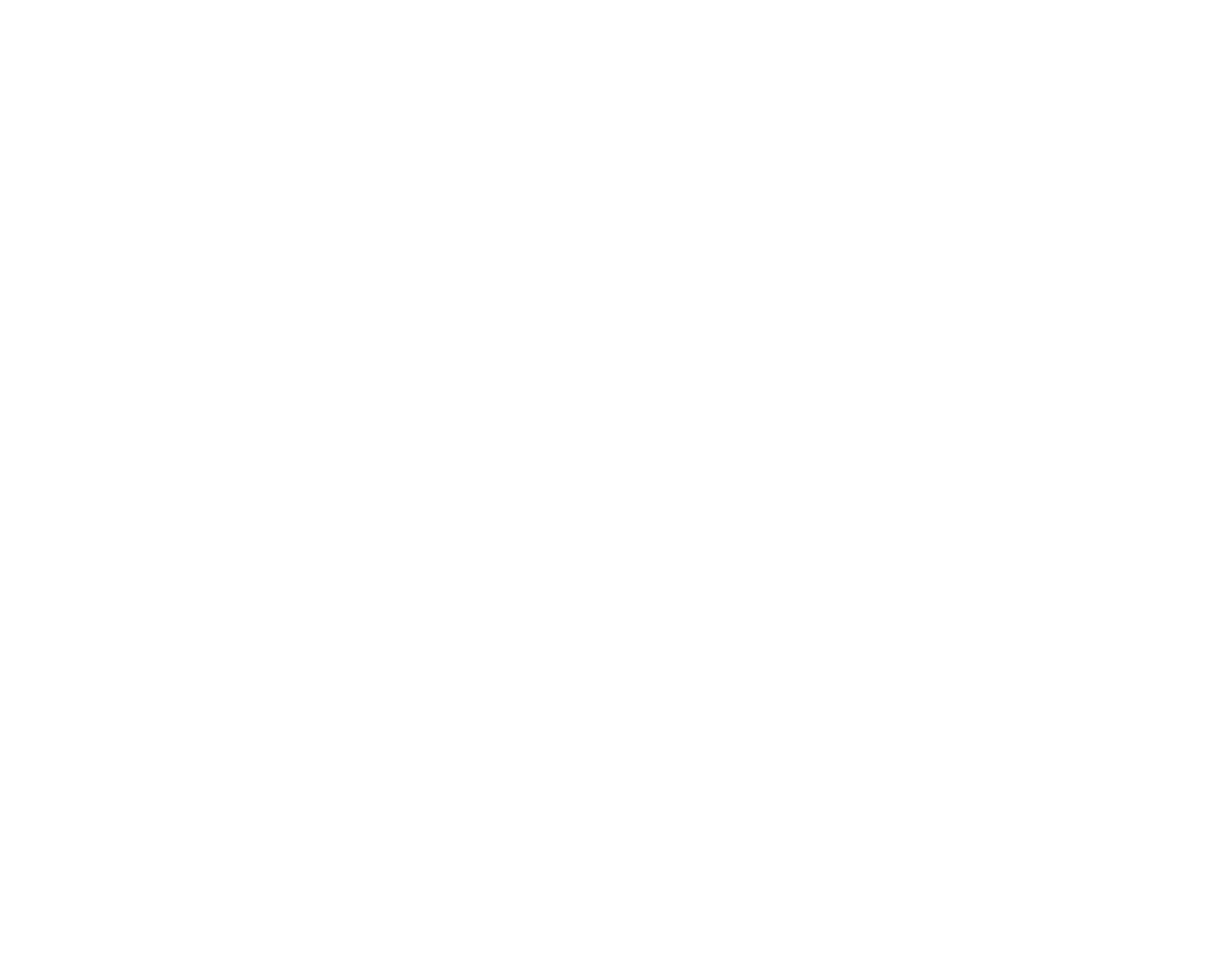
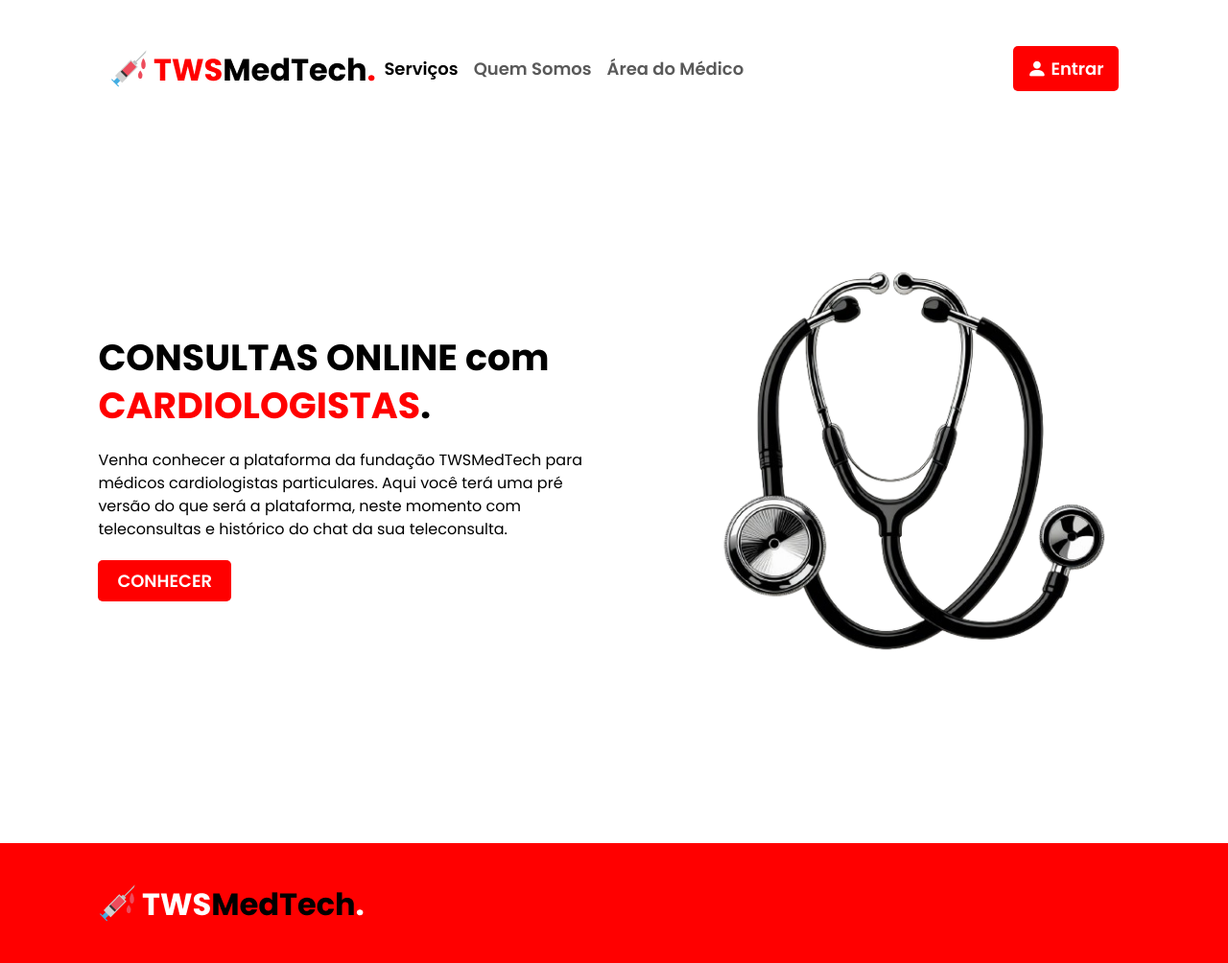
Before and after one commit to EricPfeuti/tws-med-tech, a website: page index.html in a window 1280 px wide. Shown: the whole page at 96% size. Before the commit the page ends 800 px from the top, so only its background shows below. Drawn offline with nearby package versions, Linux system fonts and the light colour scheme.

Commit message:
Landing Page - 22/07

```diff
--- a/index.html
+++ b/index.html
@@ -1,15 +1,97 @@
 <!DOCTYPE html>
 <html lang="pt-br">
+
 <head>
     <meta charset="UTF-8">
     <meta name="viewport" content="width=device-width, initial-scale=1.0">
     <title>TWSMedTech - Início</title>
 
+    <!-- CSS -->
+    <link rel="stylesheet" href="style/reset.css">
+    <link rel="stylesheet" href="style/style.css">
+
+    <!-- BootStrap Icons -->
+    <link rel="stylesheet" href="https://cdn.jsdelivr.net/npm/bootstrap-icons@1.13.1/font/bootstrap-icons.min.css">
+
+    <!-- BootStrap -->
+    <link href="https://cdn.jsdelivr.net/npm/bootstrap@5.3.7/dist/css/bootstrap.min.css" rel="stylesheet"
+        integrity="sha384-LN+7fdVzj6u52u30Kp6M/trliBMCMKTyK833zpbD+pXdCLuTusPj697FH4R/5mcr" crossorigin="anonymous">
+
     <link rel="shortcut icon" href="images/logoMiniaturaTWSMedTech.png" type="image/x-icon">
 </head>
+
 <body>
 
+    <header>
+        <nav class="navbar navbar-expand-lg">
+            <div class="container-fluid">
+                <img src="images/logoTWSMedTechPreto.png" alt="logo" id="logoNormal">
+                <button id="btn-menu" class="navbar-toggler" type="button" data-bs-toggle="collapse"
+                    data-bs-target="#navbarSupportedContent" aria-controls="navbarSupportedContent"
+                    aria-expanded="false" aria-label="Toggle navigation">
+                    <span class="navbar-toggler-icon"></span>
+                </button>
+                <div class="collapse navbar-collapse" id="navbarSupportedContent">
+                    <ul class="navbar-nav me-auto mb-2 mb-lg-0">
+                        <li class="nav-item">
+                            <a class="nav-link active" aria-current="page" href="/">Serviços</a>
+                        </li>
+                        <li class="nav-item">
+                            <a class="nav-link" href="#">Quem Somos</a>
+                        </li>
+                        <li class="nav-item">
+                            <a class="nav-link" href="#">Área do Médico</a>
+                        </li>
+                    </ul>
+                    <div id="btn-entrar">
+                    <a href="#">
+                        <button><i class="bi bi-person-fill"></i> Entrar</button>
+                    </a>
+                </div>
+                </div>
 
+            </div>
+        </nav>
+    </header><br>
+
+    <main>
+        <section id="topo-do-site" class="topo-do-site">
+            <div class="interface">
+                <div class="flex">
+                    <div class="txt-topo-site">
+                        <h1>CONSULTAS ONLINE com <span>CARDIOLOGISTAS</span>.</h1>
+                        <p>Venha conhecer a plataforma da fundação TWSMedTech para médicos cardiologistas particulares.
+                            Aqui você terá uma pré versão do que será a plataforma, neste momento com teleconsultas e
+                            histórico do chat da sua teleconsulta.</p>
+                        <div id="btn-conhecer">
+                            <a href="#">
+                                <button type="button">CONHECER</button>
+                            </a>
+                        </div>
+                    </div>
+                    <div class="img-topo-site">
+                        <img src="images/estetoscopia-img.png">
+                    </div>
+                </div>
+            </div><br><br><br>
+        </section>
+    </main>
+
+    <footer>
+        <div class="interface">
+            <div class="flex">
+                <div class="img-footer">
+                    <a href="#"><img src="images/logoTWSMedTechBranco.png" alt="logoTWSMedTechBranco"></a>
+                </div>
+            </div>
+        </div>
+    </footer>
 
 </body>
+
+<!-- BootStrap -->
+<script src="https://cdn.jsdelivr.net/npm/bootstrap@5.3.7/dist/js/bootstrap.bundle.min.js"
+    integrity="sha384-ndDqU0Gzau9qJ1lfW4pNLlhNTkCfHzAVBReH9diLvGRem5+R9g2FzA8ZGN954O5Q"
+    crossorigin="anonymous"></script>
+
 </html>
--- a/public/style/reset.css
+++ b/public/style/reset.css
@@ -0,0 +1,48 @@
+@import url('https://fonts.googleapis.com/css2?family=Poppins:ital,wght@0,100;0,200;0,300;0,400;0,500;0,600;0,700;0,800;0,900;1,100;1,200;1,300;1,400;1,500;1,600;1,700;1,800;1,900&display=swap');
+
+* {
+    font-family: "Poppins", sans-serif;
+    box-sizing: border-box;
+    margin: 0;
+    padding: 0;
+}
+
+span{
+    color: #FF0000;
+}
+
+#btn-conhecer button{
+    padding: 8px 20px;
+    font-size: 18px;
+    font-weight: 600;
+    background-color: #FF0000;
+    border: 0;
+    border-radius: 5px;
+    cursor: pointer;
+    transition: .2s;
+    color: #fff;
+}
+
+#btn-entrar button{
+    display: flex;
+    align-items: center;
+    justify-content: center;
+    gap: 4px;
+    padding: 8px 15px;
+    font-size: 18px;
+    font-weight: 600;
+    background-color: #FF0000;
+    border-radius: 5px;
+    border: 0;
+    transition: .2s;
+    color: #fff;
+    cursor: pointer;
+}
+
+#btn-entrar a{
+    text-decoration: none;
+}
+
+#btn-entrar button i{
+    font-size: 1.3rem;
+}
--- /dev/null
+++ b/public/style/style.css
@@ -0,0 +1,57 @@
+.flex{
+    display: flex;
+}
+
+header{
+    padding: 40px 8%;
+}
+
+main{
+    color: #000;
+    font-family: "Poppins", sans-serif;
+}
+
+header .nav-link{
+    font-weight: 530;
+    font-size: 18px;
+}
+
+section.topo-do-site{
+    padding: 80px 8%;
+}
+
+.img-topo-site img{
+    width: 480px;
+}
+
+section.topo-do-site .flex{
+    align-items: center;
+    justify-content: center;
+    gap: 70px;
+}
+
+.topo-do-site h1{
+    font-size: 38px;
+    line-height: 50px;
+    font-weight: 650;
+}
+
+.topo-do-site .txt-topo-site p{
+    margin: 20px 0;
+}
+
+footer{
+    padding: 40px 8%;
+    background-color: #FF0000;
+}
+
+footer .flex{
+    justify-content: space-between;
+    align-items: center;
+}
+
+@media screen and (max-width: 1080px) {
+    .flex{
+        flex-direction: column;
+    }
+}
```
Also changed, not shown: public/images/estetoscopia-img.png (added), public/images/logoTWSMedTechBranco.png (added), public/images/logoTWSMedTechPreto.png (added).
